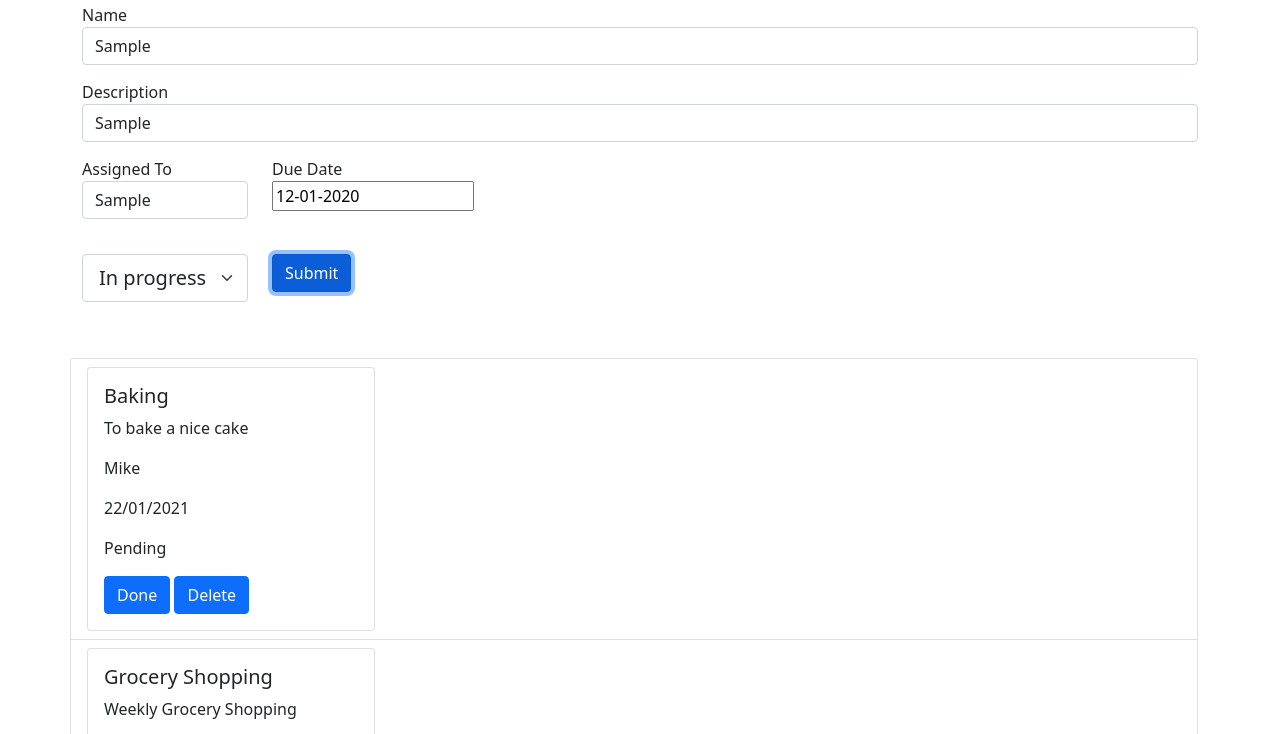
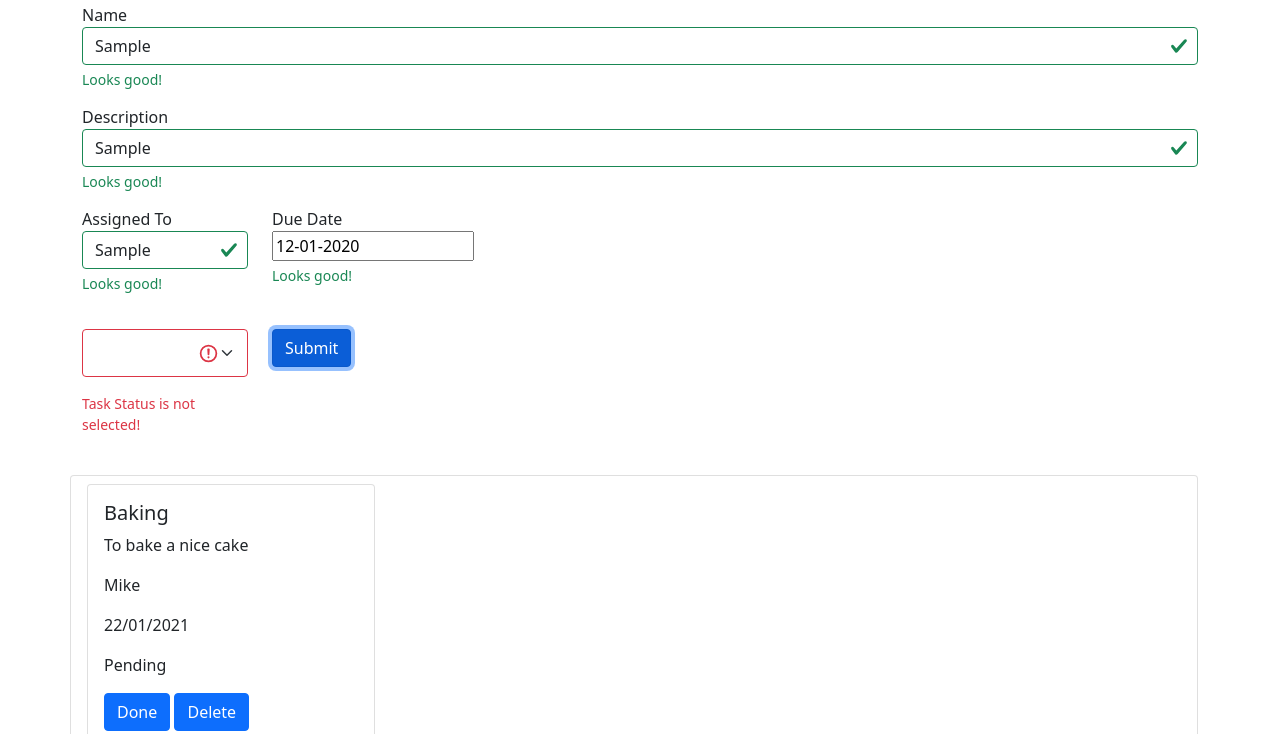
Before and after one commit to iliasi/task_planner, a plain HTML site: page index.html in a window 1280 px wide. Both pictures are taken after typing "Sample", "Sample", "Sample" into the empty fields and a click on the button "Submit". Shown: the part 53-787 px from the top of the page. Drawn offline with nearby package versions, Linux system fonts and the light colour scheme.

Commit message:
add form validation

```diff
--- a/index.html
+++ b/index.html
@@ -13,43 +13,65 @@
     <div class="container">
         <div class="row">
             <h1>Task App</h1>
-            <form>
+            <form id='task-form'>
                 <div class="form-group">
                   <label for="nameInput">Name</label>
                   <input type="text" class="form-control" id="nameInput" placeholder="">
+                  <div class="valid-feedback">Looks good!</div>
+                  <div class="invalid-feedback">
+                    Name needs to be greater than 5 characters
+                  </div>
                 </div>
                 <div class="form-group">
                   <label for="descriptionInput">Description</label>
                   <input type="text" class="form-control" id="descriptionInput" placeholder="">
+                  <div class="valid-feedback">Looks good!</div>
+                  <div class="invalid-feedback">
+                    Description needs to be greater than 5 characters
+                  </div>
                 </div>
                 <div class="row">
                     <div class="col-2">
                     <div class="form-group">
                         <label for="assignInput">Assigned To</label>
                         <input type="text" class="form-control" id="assignInput" placeholder="">
+                        <div class="valid-feedback">Looks good!</div>
+                        <div class="invalid-feedback">
+                            Assigned name needs to be greater than 5 characters
+                        </div>
                     </div>
                     </div>
                     <div class="col-2">
                     <div class="form-group">
                         <div class="input-append date" id="datetimepicker" data-date="12-01-2021" data-date-format="dd-mm-yyyy">
                             <label for="dateInput">Due Date</label>
-                            <input class="span2" size="16" type="text" value="12-01-2020">
+                            <input class="span2" size="16" type="text" value="12-01-2020" id='datetimePicker'>
                             <span class="add-on"><i class="icon-remove"></i></span>
                             <span class="add-on"><i class="icon-th"></i></span>
+                            <div class="valid-feedback">Looks good!</div>
+                            <div class="invalid-feedback">
+                                The Date is empty!
+                            </div>
                         </div>
                     </div>
                     </div>
                 </div>
                 <div class="row">
                 <div class="col-2">
-                    <select class="form-select form-select-lg mb-3" aria-label=".form-select-lg example">
-                        <option selected>In progress</option>
-                        <option value="1">Done</option>
-                        <option value="2">Pending</option>
+                    <select class="form-select form-select-lg mb-3" aria-label=".form-select-lg example" id="progresStatus">
+                        <option selected></option>
+                        <option value='1'>In progress</option>
+                        <option value="2">Done</option>
+                        <option value="3">Pending</option>
+
                     </select>
+                    <div class="valid-feedback">Looks good!</div>
+                    <div class="invalid-feedback">
+                        Task Status is not selected!
+                    </div>
                 </div>
                 <div class="col-2">
-                    <button type="button" class="btn btn-primary">Submit</button>
+                    <button type="submit" class="btn btn-primary" id="formSubmit">Submit</button>
 
                 </div>
                 </div>
@@ -121,5 +143,6 @@
     </div>
     <!-- JavaScript Bundle with Popper -->
     <script src="https://cdn.jsdelivr.net/npm/bootstrap@5.0.0-beta1/dist/js/bootstrap.bundle.min.js" integrity="sha384-ygbV9kiqUc6oa4msXn9868pTtWMgiQaeYH7/t7LECLbyPA2x65Kgf80OJFdroafW" crossorigin="anonymous"></script>
+    <script src="index.js"></script>
 </body>
 </html>
--- /dev/null
+++ b/index.js
@@ -0,0 +1,55 @@
+const formSubmitValidate = document.querySelector('#task-form');
+const formValidateNameInput = document.querySelector('#nameInput');
+const formValidateDescriptionInput = document.querySelector('#descriptionInput');
+const formValidateAssignInput = document.querySelector('#assignInput');
+const formValidateDatetimePicker = document.querySelector('#datetimePicker');
+const formValidateProgresStatus = document.querySelector('#progresStatus');
+
+
+formSubmitValidate.addEventListener('submit', (event) => {
+    event.preventDefault();
+    // these lines is to validate Name Input
+    if (formValidateNameInput.value.length > 5) {
+        formValidateNameInput.classList.add('is-valid');
+        formValidateNameInput.classList.remove('is-invalid');
+    } else {
+        formValidateNameInput.classList.add('is-invalid');
+        formValidateNameInput.classList.remove('is-valid');
+    }
+
+    // these lines is to validate Description input
+    if (formValidateDescriptionInput.value.length > 5) {
+        formValidateDescriptionInput.classList.add('is-valid');
+        formValidateDescriptionInput.classList.remove('is-invalid');
+    } else {
+        formValidateDescriptionInput.classList.add('is-invalid');
+        formValidateDescriptionInput.classList.remove('is-valid');
+    }
+
+    // these lines is to validate Assign to input
+    if (formValidateAssignInput.value.length > 5) {
+        formValidateAssignInput.classList.add('is-valid');
+        formValidateAssignInput.classList.remove('is-invalid');
+    } else {
+        formValidateAssignInput.classList.add('is-invalid');
+        formValidateAssignInput.classList.remove('is-valid');
+    }
+
+     // these lines is to validate Date input
+     if (formValidateDatetimePicker.value.length > 0) {
+        formValidateDatetimePicker.classList.add('is-valid');
+        formValidateDatetimePicker.classList.remove('is-invalid');
+    } else {
+        formValidateDatetimePicker.classList.add('is-invalid');
+        formValidateDatetimePicker.classList.remove('is-valid');
+    }
+
+    // these lines is to validate Task Status
+    if (formValidateProgresStatus.value != '') {
+        formValidateProgresStatus.classList.add('is-valid');
+        formValidateProgresStatus.classList.remove('is-invalid');
+    } else {
+        formValidateProgresStatus.classList.add('is-invalid');
+        formValidateProgresStatus.classList.remove('is-valid');
+    }
+});
```
